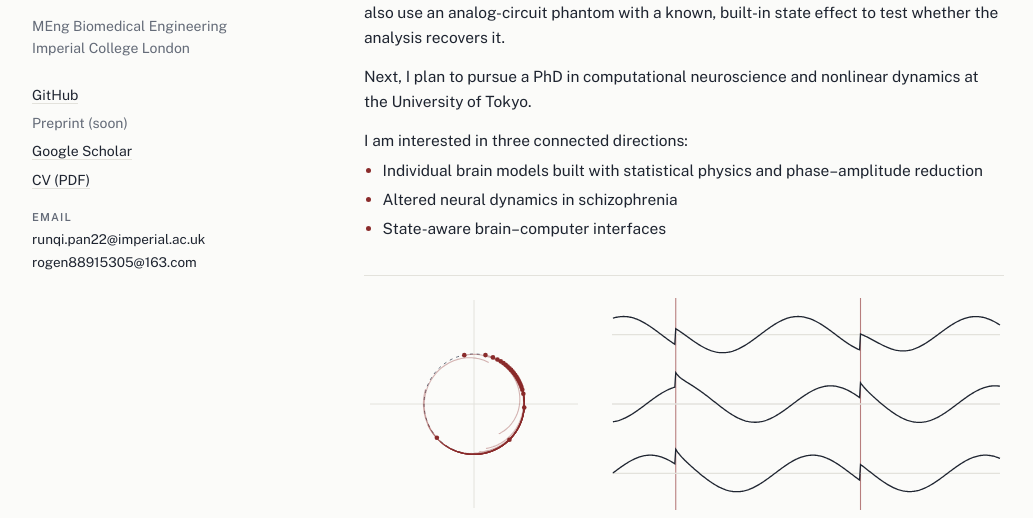
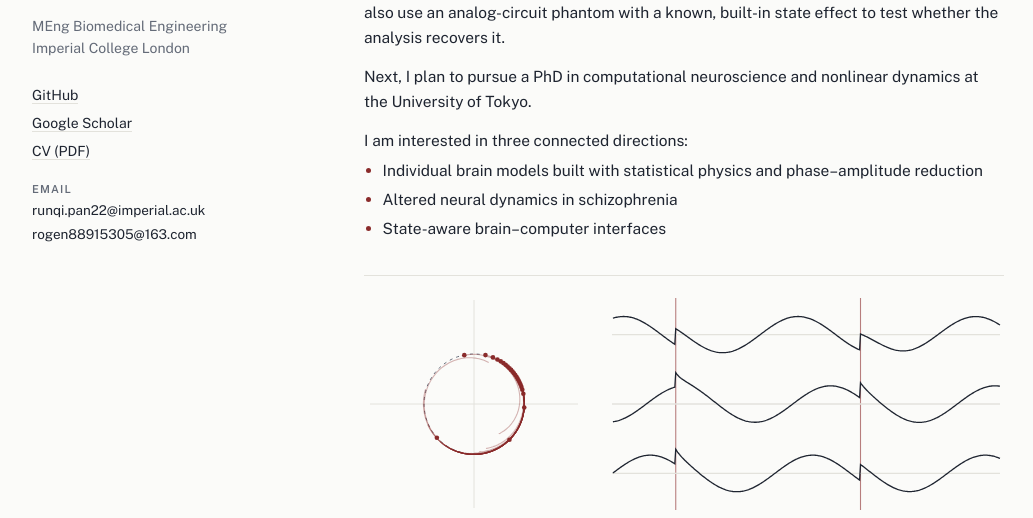
Before and after one commit to rogerpan0229/rogerpan0229.github.io, a plain HTML site: page index.html in a window 1280 px wide. Shown: the part 282-800 px from the top of the page, without its empty margins (112-1145 px from the left). Drawn offline with nearby package versions, Linux system fonts and the light colour scheme.

Commit message:
Remove preprint placeholder link
Co-Authored-By: Claude Opus 5.5 <noreply@anthropic.com>
Claude-Session: https://claude.ai/code/session_01QhwqVJymo4V51jvHPdXmVa

```diff
--- a/index.html
+++ b/index.html
@@ -78,7 +78,6 @@ p{margin:0 0 14px}
     <p class="role">MEng Biomedical Engineering<br>Imperial College London</p>
     <ul class="side-links">
       <li><a href="https://github.com/rogerpan0229" target="_blank" rel="noopener">GitHub</a></li>
-      <li class="ph">Preprint (soon)</li>
       <li><a href="https://scholar.google.co.uk/citations?user=a8JQdcYAAAAJ&amp;hl=en" target="_blank" rel="noopener">Google Scholar</a></li>
       <li><a href="cv/Runqi_Pan_CV.pdf" target="_blank" rel="noopener">CV (PDF)</a></li>
     </ul>
```
